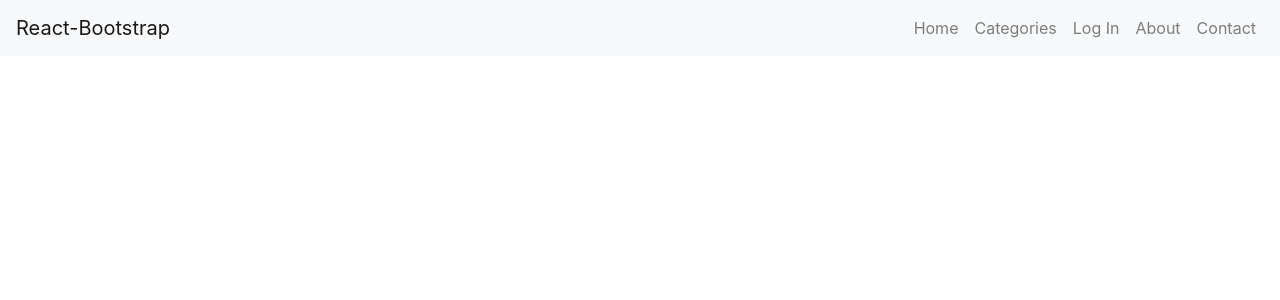
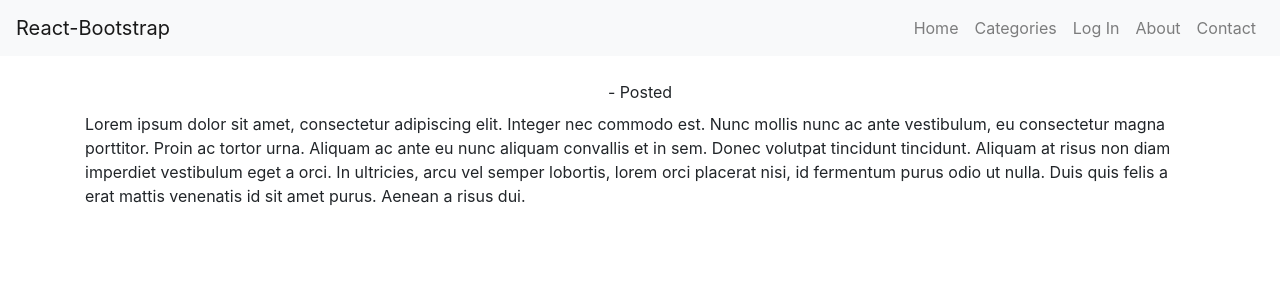
Before and after one commit to unitaryfund/metriq-app, a React (Create React App) app: page /Submission/1 in a window 1280 px wide. Shown: the top 300 px of the page. Built offline with nearby package versions, Linux system fonts and the light colour scheme; no server answers.

Commit message:
#9: Single submission view stub

```diff
--- a/src/MainRouter.js
+++ b/src/MainRouter.js
@@ -11,6 +11,7 @@ import Profile from './views/Profile'
 import Submissions from './views/Submissions'
 import Token from './views/Token'
 import Categories from './views/Categories'
+import Submission from './views/Submission'
 
 const MainRouter = (props) => {
   return (
@@ -85,6 +86,11 @@ const MainRouter = (props) => {
         path='/Category/:tag'
         render={(p) => <Home {...p} onLogin={props.onLogin} />}
       />
+      <Route
+        exact
+        path='/Submission/:id'
+        render={(p) => <Submission {...p} onLogin={props.onLogin} />}
+      />
     </Router>
   )
 }
--- a/src/components/SubmissionBox.js
+++ b/src/components/SubmissionBox.js
@@ -1,5 +1,6 @@
 import axios from 'axios'
 import React from 'react'
+import { Link } from 'react-router-dom'
 import config from './../config'
 import { library } from '@fortawesome/fontawesome-svg-core'
 import { FontAwesomeIcon } from '@fortawesome/react-fontawesome'
@@ -57,7 +58,7 @@ class SubmissionBox extends React.Component {
       <div className='submission'>
         <div className='row'>
           <div className='col-md-2'>
-            <img src={logo} alt='logo' className='submission-image' />
+            <Link to={'/Submission/' + this.props.item._id}><img src={logo} alt='logo' className='submission-image' /></Link>
           </div>
           <div className='col-md-8'>
             <div className='submission-heading'>{this.props.item.submissionName} - Posted {this.props.item.submittedDate} {this.props.isEditView && ' - '} {this.props.isEditView && <b>{this.props.isUnderReview ? 'Under Review' : 'Approved'}</b>}</div>
--- /dev/null
+++ b/src/views/Submission.js
@@ -0,0 +1,43 @@
+import axios from 'axios'
+import React from 'react'
+import config from './../config'
+import ErrorHandler from './../components/ErrorHandler'
+
+class Submission extends React.Component {
+  constructor (props) {
+    super(props)
+    this.state = {
+      item: {}
+    }
+  }
+
+  componentDidMount () {
+    const route = config.api.getUriPrefix() + '/submission/' + this.props.match.params.id
+    axios.get(route)
+      .then(res => {
+        this.setState({ isRequestFailed: false, requestFailedMessage: '', item: res.data.data })
+      })
+      .catch(err => {
+        this.setState({ isRequestFailed: true, requestFailedMessage: ErrorHandler(err) })
+      })
+  }
+
+  render () {
+    return (
+      <div className='container'>
+        <header>{this.state.item.name}</header>
+        <br />
+        <div className='row'>
+          <div className='col-md-12'>
+            <div className='submission-heading'>{this.state.item.submissionName} - Posted {this.state.item.submittedDate} {this.props.isEditView && ' - '} {this.props.isEditView && <b>{this.props.isUnderReview ? 'Under Review' : 'Approved'}</b>}</div>
+            <div className='submission-description'>
+              Lorem ipsum dolor sit amet, consectetur adipiscing elit. Integer nec commodo est. Nunc mollis nunc ac ante vestibulum, eu consectetur magna porttitor. Proin ac tortor urna. Aliquam ac ante eu nunc aliquam convallis et in sem. Donec volutpat tincidunt tincidunt. Aliquam at risus non diam imperdiet vestibulum eget a orci. In ultricies, arcu vel semper lobortis, lorem orci placerat nisi, id fermentum purus odio ut nulla. Duis quis felis a erat mattis venenatis id sit amet purus. Aenean a risus dui.
+            </div>
+          </div>
+        </div>
+      </div>
+    )
+  }
+}
+
+export default Submission
```
